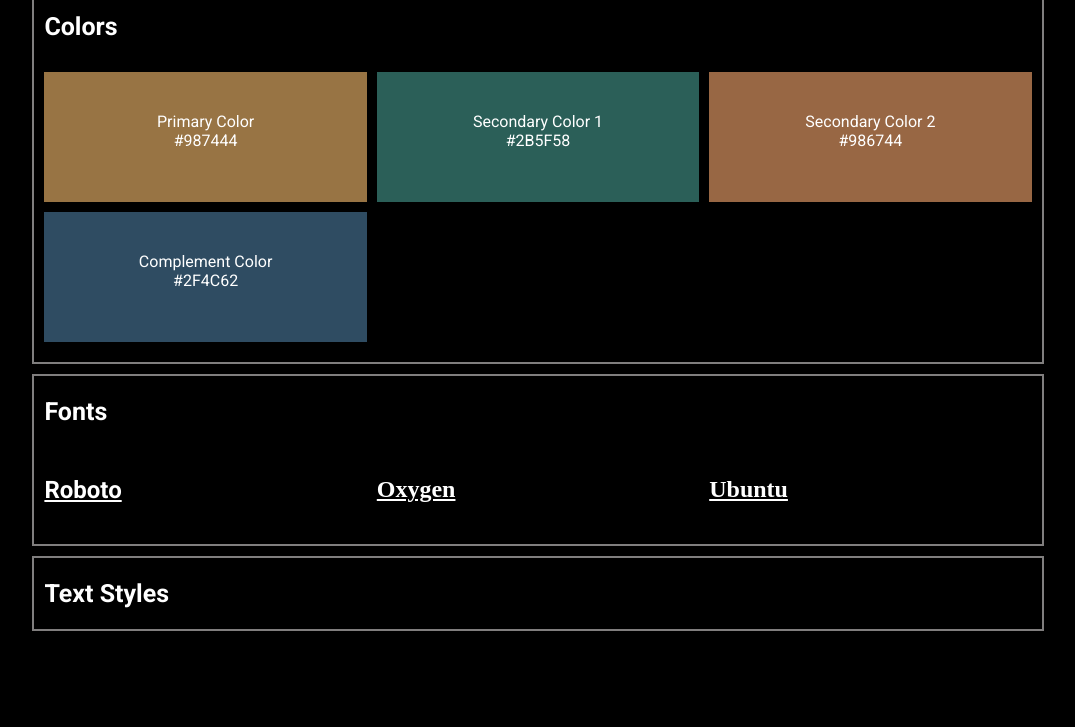
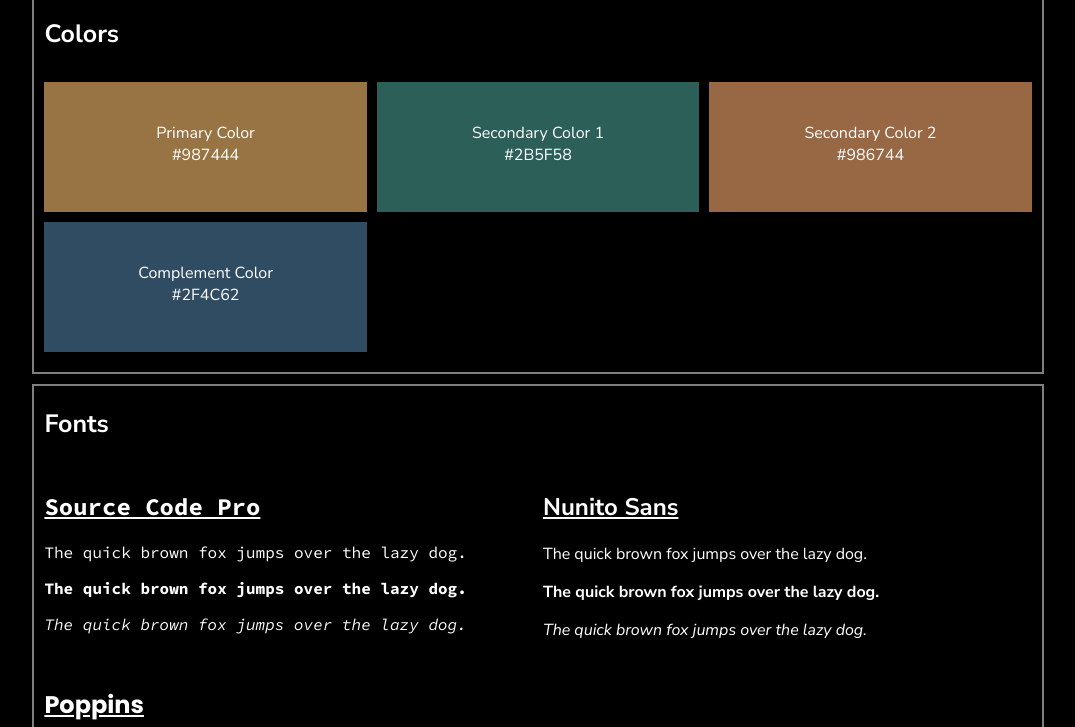
Before and after one commit to robertcgarcia/Website-Design-System, a plain HTML site: page index.html in a window 1280 px wide. Shown: the part 73-800 px from the top of the page, without its empty margins (102-1177 px from the left). Drawn offline with Linux system fonts and the light colour scheme.

Commit message:
Added Fonts Section in html

```diff
--- a/index.html
+++ b/index.html
@@ -24,10 +24,25 @@
             </section>
             <section id="fonts">
                 <h1>Fonts</h1>
-                <div class="wrapper">
-                    <div class="font1"><h2>Roboto</h2></div>
-                    <div class="font2"><h2>Oxygen</h2></div>
-                    <div class="font3"><h2>Ubuntu</h2></div>
+                <div class="wrapper fonts">
+                    <div class="font1">
+                        <h2>Source Code Pro</h2>
+                        <p>The quick brown fox jumps over the lazy dog.</p>
+                        <p class="fontBold">The quick brown fox jumps over the lazy dog.</p>
+                        <p class="fontItalisized">The quick brown fox jumps over the lazy dog.</p>
+                    </div>
+                    <div class="font2">
+                        <h2>Nunito Sans</h2>
+                        <p>The quick brown fox jumps over the lazy dog.</p>
+                        <p class="fontBold">The quick brown fox jumps over the lazy dog.</p>
+                        <p class="fontItalisized">The quick brown fox jumps over the lazy dog.</p>
+                    </div>
+                    <div class="font3">
+                        <h2>Poppins</h2>
+                        <p>The quick brown fox jumps over the lazy dog.</p>
+                        <p class="fontBold">The quick brown fox jumps over the lazy dog.</p>
+                        <p class="fontItalisized">The quick brown fox jumps over the lazy dog.</p>
+                    </div>
                 </div>
             </section>
             <section id="text-styles">
--- a/styles.css
+++ b/styles.css
@@ -1,4 +1,4 @@
-@import url('https://fonts.googleapis.com/css2?family=Roboto:wght@400;500;700&display=swap');
+@import url('https://fonts.googleapis.com/css2?family=Nunito+Sans:ital,wght@0,400;0,700;1,400&family=Poppins:ital,wght@0,400;0,700;1,400&family=Source+Code+Pro:ital,wght@0,400;0,700;1,400&display=swap');
 
 .primaryColor {
     background-color: #987444;
@@ -17,20 +17,28 @@
 }
 
 .font1 {
-    font-family: Roboto;
+    font-family: "Source Code Pro";
 }
 
 .font2 {
-    font-family: Oxygen;
+    font-family: "Nunito Sans";
 }
 
 .font3 {
-    font-family: Unbunto;
+    font-family: Poppins;
+}
+
+.fontBold {
+    font-weight: bold;
+}
+
+.fontItalisized {
+    font-style: italic;
 }
 
 body {
     background-color: rgb(0, 0, 0);
-    font-family: Roboto, Oxygen, Ubuntu, Cantarell, 'Open Sans', 'Helvetica Neue', sans-serif;
+    font-family: "Nunito Sans", 'Open Sans', 'Helvetica Neue', sans-serif;
     color: rgb(255, 255, 255);
 }
 
@@ -45,6 +53,10 @@ body {
     column-gap: 10px;
     row-gap: 10px;
     padding: 10px 0 20px 0;
+}
+
+.fonts {
+    grid-template-columns: repeat(2, 1fr);
 }
 
 .box {
```
